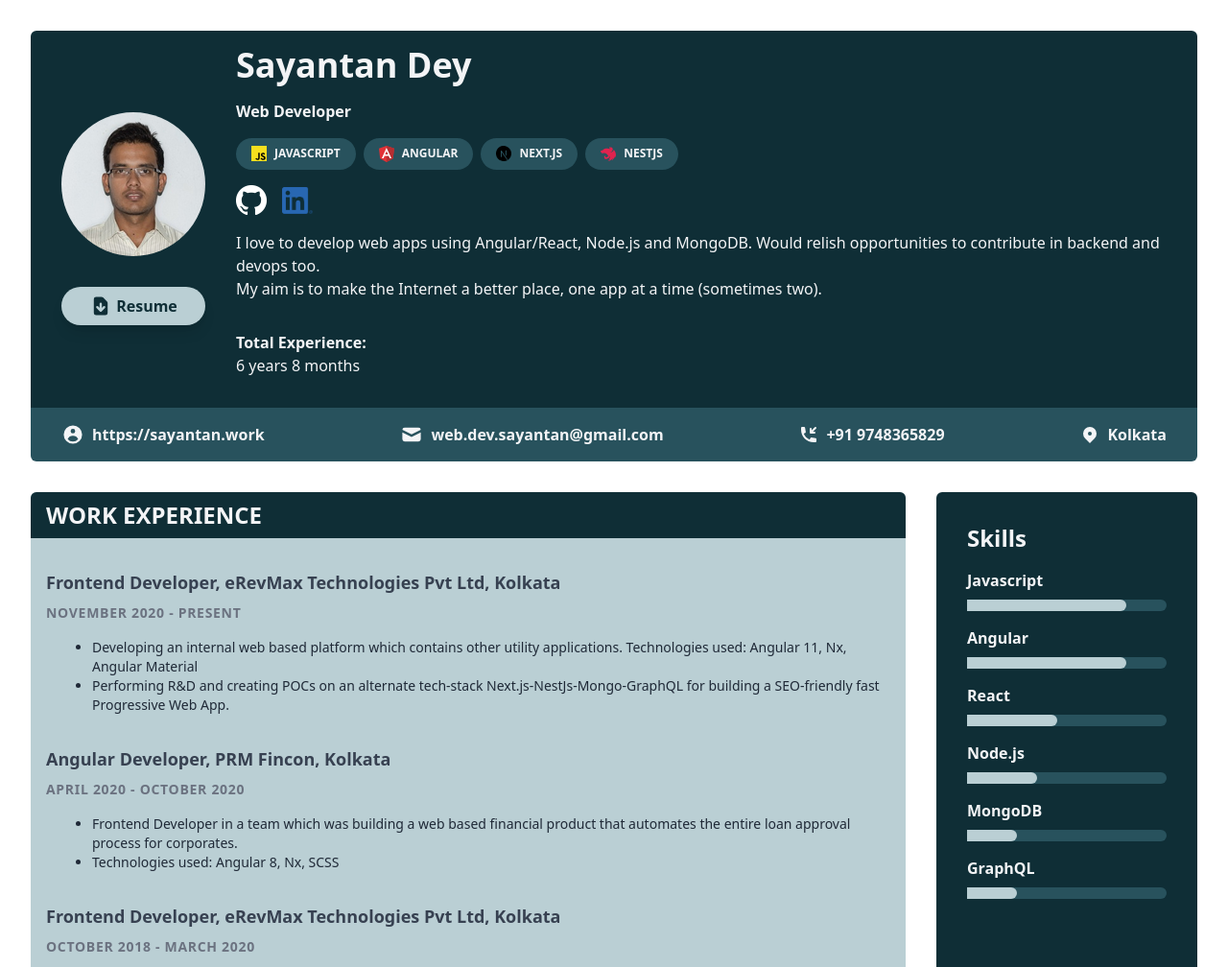
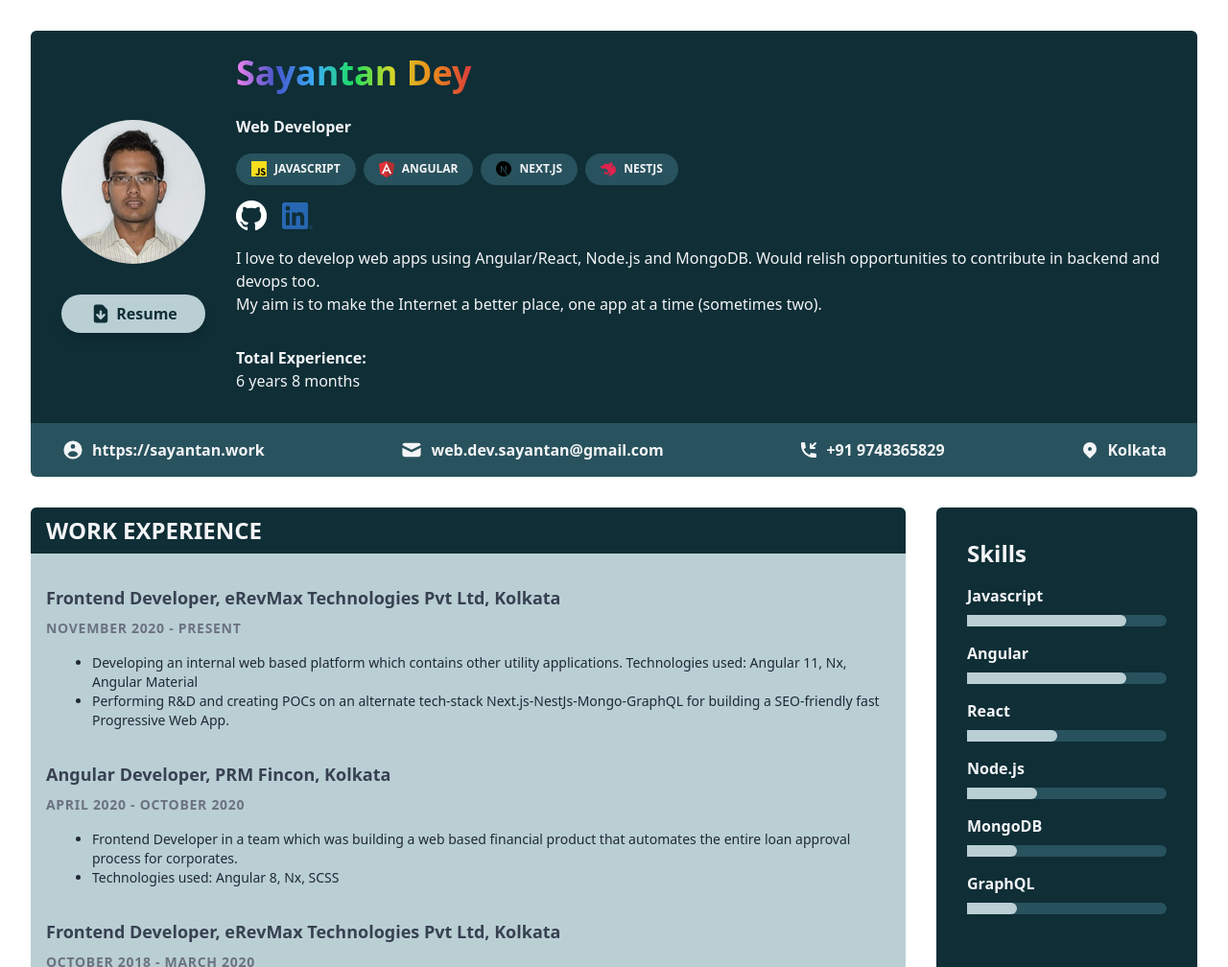
Before and after one commit to Ishanz23/sayantan.work, a Gatsby site: page / in a window 1280 px wide. Shown: the top 1008 px of the page at 96% size. Built offline with nearby package versions, Linux system fonts and the light colour scheme; Gatsby itself is replaced by a stand-in of ours.

Commit message:
feat: pride month special

```diff
--- a/src/pages/index.js
+++ b/src/pages/index.js
@@ -34,7 +34,11 @@ export default function Index({ data }) {
             </a>
           </div>
           <div className='details flex-1 flex flex-col items-center sm:items-start'>
-            <div className='name text-4xl font-bold flex justify-center'>{summary.name}</div>
+            <div className='name text-4xl font-bold flex justify-center py-2 pride' title='More Strength to LGBTQ'>
+              <a href='https://nationaltoday.com/pride-month/' target='_'>
+                {summary.name}
+              </a>
+            </div>
             <div className='designation pt-4 font-semibold'>{summary.designation}</div>
             <div className='skills pt-4 flex justify-center sm:justify-start flex-wrap gap-2'>
               {summary.primarySkills.map((skill) => (
--- a/src/styles/global.css
+++ b/src/styles/global.css
@@ -2,3 +2,11 @@
 @tailwind base;
 @tailwind components;
 @tailwind utilities;
+
+.pride {
+  background: linear-gradient(to right, violet, #4754c9, #3aacf8, #1fe05f, #d6d625, #e98a1d, #db3b3b);
+  background-clip: text;
+  -webkit-background-clip: text;
+  -moz-background-clip: text;
+  color: transparent;
+}
```
